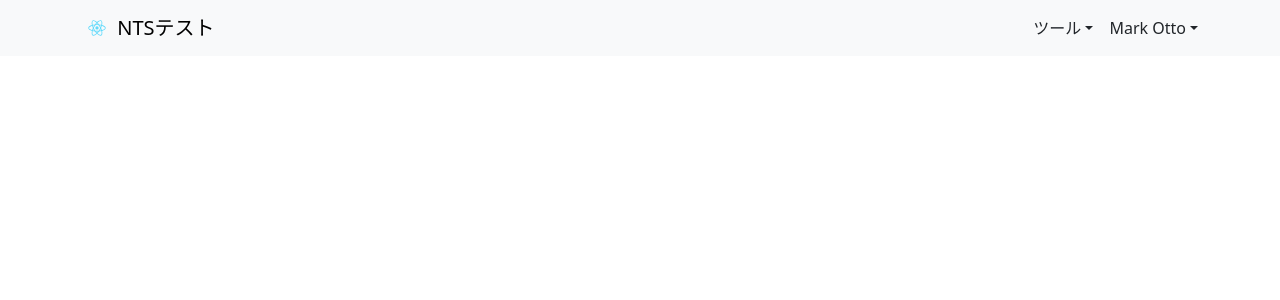
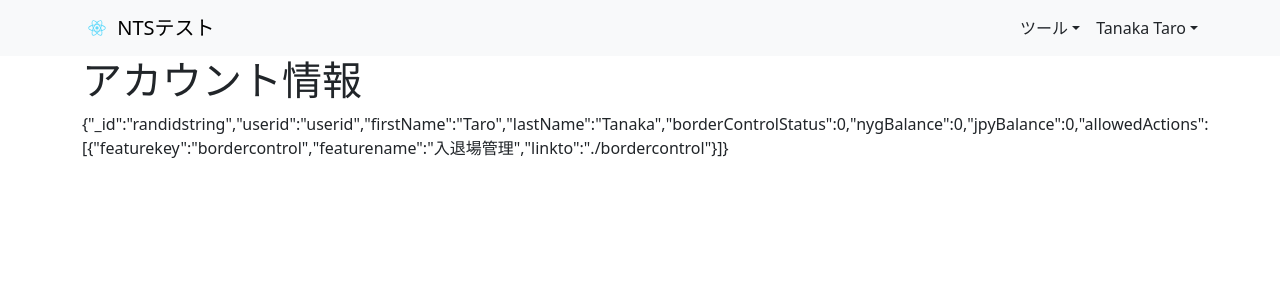
Before and after one commit to g6intdev/my-app-test-1, a React (Create React App) app: page /app/myaccount in a window 1280 px wide. Shown: the top 300 px of the page. Built offline with nearby package versions, Linux system fonts and the light colour scheme.

Commit message:
now uses uscContext

```diff
--- a/src/App.js
+++ b/src/App.js
@@ -1,18 +1,20 @@
-import React from "react";
+import {React, useContext} from "react";
 import ReactDOM from 'react-dom';
 
-import { BrowserRouter as Router, Routes, Route} from "react-router-dom";
+import { BrowserRouter, Routes, Route} from "react-router-dom";
 
 import NTSnavigationBar from "./components/NTSnavigationBar";
+import NTSmainContent from "./components/NTSmainContent";
+import uacContext from "./components/NTSuacContext";
 
 function App() {
   return (
-    <Router>
+    <BrowserRouter>
       <Routes>
         <Route path="/" element={<h1>cannot GET "/" </h1>} />
-      <Route path="/app/*" element={<NTSnavigationBar />} />
+      <Route path="/app/*" element={<div><NTSnavigationBar /><NTSmainContent /></div>} />
       </Routes>
-    </Router>
+    </BrowserRouter>
   );
 };
 
--- a/src/components/NTSmainContent.js
+++ b/src/components/NTSmainContent.js
@@ -1,8 +1,17 @@
 import React from "react";
-import { browserRouter } from "react-router-dom";
+import ReactDOM from 'react-dom';
 
-function NTSmainContent(){
+import { BrowserRouter, Routes, Route } from "react-router-dom";
 
+import NTSmyAccount from "./NTSmyAccount";
+
+function NTSmainContent() {
+  return (
+      <Routes>
+        <Route path="myaccount" element={<NTSmyAccount />} />
+        <Route path="/bordercontrol" element={<h1>cannot GET "/bordercontrol" </h1>} />
+      </Routes>
+  );
 }
 
 export default NTSmainContent;
--- /dev/null
+++ b/src/components/NTSmyAccount.js
@@ -0,0 +1,22 @@
+import {React, useContext} from "react";
+import ReactDOM from 'react-dom';
+
+import { Routes, Route } from "react-router-dom";
+import Container from 'react-bootstrap/Container';
+import uacContext from "./NTSuacContext";
+
+
+function NTSmyAccount() {
+
+  const uacInfo = useContext(uacContext);
+
+  return (
+    <Container>
+      <h1>アカウント情報</h1>
+      <a>{JSON.stringify(uacInfo)}</a>
+
+    </Container>
+  );
+}
+
+export default NTSmyAccount;
--- a/src/components/NTSnavigationBar.js
+++ b/src/components/NTSnavigationBar.js
@@ -1,4 +1,4 @@
-import React, { useState } from "react";
+import React, { useContext, useState } from "react";
 import { browserRouter, Link } from "react-router-dom";
 
 import logo from '../logo.svg';
@@ -10,17 +10,13 @@ import Nav from 'react-bootstrap/Nav';
 import Navbar from 'react-bootstrap/Navbar';
 import NavDropdown from 'react-bootstrap/NavDropdown'
 import Button from 'react-bootstrap/Button';
+import uacContext from "./NTSuacContext";
 
 function NTSnavigationBar() {
 
-  const [AllowedActions, setAllowedActions] = useState(
-    [{
-      featurekey: "bordercontrol",
-      featurename: "入退場管理",
-      linkto: "./bordercontrol"
-    }]);
+  const uacInfo = useContext(uacContext);
 
-  const listItems = AllowedActions.map(allowedAction =>
+  const listItems = uacInfo.allowedActions.map(allowedAction =>
     <NavDropdown.Item as={Link} to={allowedAction.linkto} key={allowedAction.featurekey}>
       {allowedAction.featurename}
     </NavDropdown.Item>
@@ -44,7 +40,7 @@ function NTSnavigationBar() {
           <NavDropdown title="ツール" id="basic-nav-dropdown">
             {listItems}
           </NavDropdown>{'　'}
-          <NavDropdown title="Mark Otto" id="basic-nav-dropdown">
+          <NavDropdown title={uacInfo.lastName + " "+uacInfo.firstName} id="basic-nav-dropdown">
             <NavDropdown.Item as={Link} to="./myaccount">
               アカウント情報
             </NavDropdown.Item>
--- /dev/null
+++ b/src/components/NTSuacContext.js
@@ -0,0 +1,20 @@
+import { createContext } from 'react';
+
+const uacContext = createContext({
+  _id: "randidstring",
+  userid: "userid",
+  firstName: "Taro",
+  lastName: "Tanaka",
+  borderControlStatus: 0,
+  nygBalance: 0,
+  jpyBalance: 0,
+  allowedActions: [{
+    featurekey: "bordercontrol",
+    featurename: "入退場管理",
+    linkto: "./bordercontrol"
+  }]
+}
+
+);
+
+export default uacContext;
```
